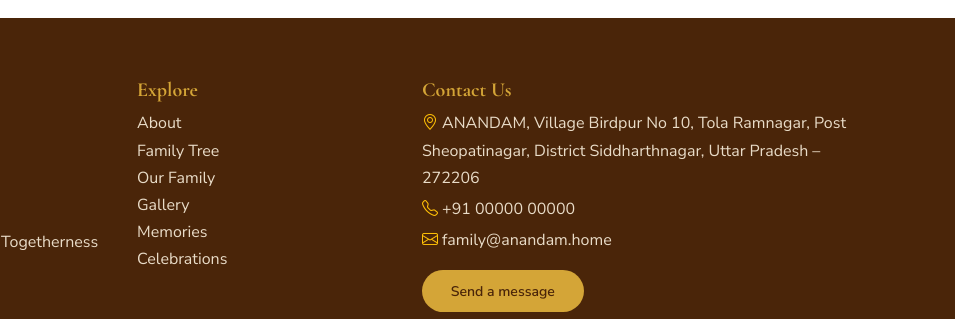
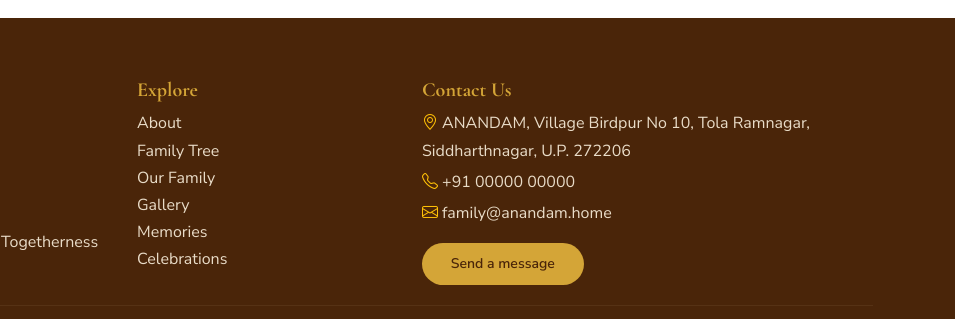
Before and after one commit to anandamhome/Family, a plain HTML site: page index.html in a window 1280 px wide. Shown: the part 8703-9022 px from the top of the page, 325-1280 px from the left. Drawn offline with nearby package versions, Linux system fonts and the light colour scheme; a web font is replaced by a local one.

Commit message:
Update index.html

```diff
--- a/index.html
+++ b/index.html
@@ -242,10 +242,7 @@ footer h5{color:var(--gold)}
   <div class="col-6 col-lg-3"><h5>Explore</h5><ul class="list-unstyled">
    <li><a href="#about">About</a></li><li><a href="#tree">Family Tree</a></li><li><a href="#members">Our Family</a></li><li><a href="#gallery">Gallery</a></li><li><a href="#memories">Memories</a></li><li><a href="#events">Celebrations</a></li></ul></div>
   <div class="col-6 col-lg-5"><h5>Contact Us</h5>
-   <p class="mb-1"><i class="bi bi-geo-alt text-warning"></i> ANANDAM, Village Birdpur No 10, Tola Ramnagar,
-Post Sheopatinagar,
-District Siddharthnagar,
-Uttar Pradesh – 272206</p>
+   <p class="mb-1"><i class="bi bi-geo-alt text-warning"></i> ANANDAM, Village Birdpur No 10, Tola Ramnagar, Siddharthnagar, U.P. 272206</p>
    <p class="mb-1"><i class="bi bi-telephone text-warning"></i> +91 00000 00000</p>
    <p><i class="bi bi-envelope text-warning"></i> family@anandam.home</p>
    <button class="btn btn-gold btn-sm" data-bs-toggle="modal" data-bs-target="#msgModal">Send a message</button></div>
```
